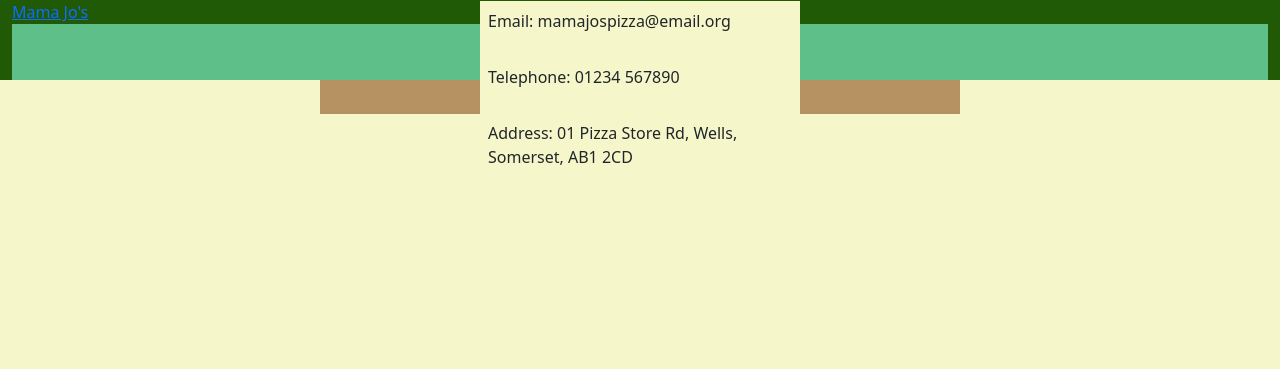
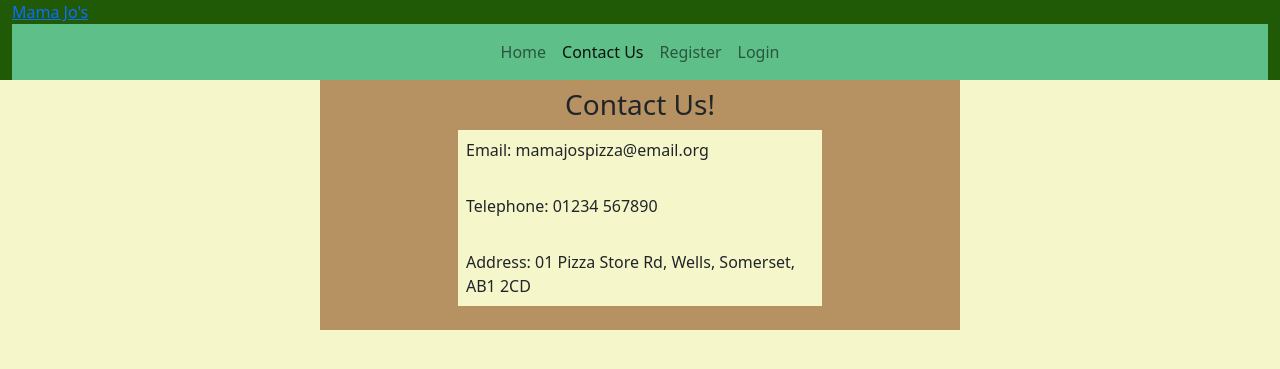
Before and after one commit to KeyWarden/Project-4-Restaurant-Booking-System, a Django app: page /contacts/ in a window 1280 px wide. Shown: the top 369 px of the page. Run offline with Django 3.2, Linux system fonts and the light colour scheme.

Commit message:
add position styling to contacts

```diff
--- a/booking/templates/booking/contacts.html
+++ b/booking/templates/booking/contacts.html
@@ -11,9 +11,9 @@
     </li>
 {% endblock %}
 {% block content %}
-    <div class="position-relative top-50 bottom-50 start-50 translate-middle-x bg-lion w-50">
+    <div class="my-auto mx-auto p-2 bg-lion col-sm-6">
         <h3 class="text-center">Contact Us!</h3>
-        <div class="position-absolute top-50 start-50 translate-middle bg-cream">
+        <div class="col-md-7 mx-auto bg-cream">
             <p class="d-block p-2">Email: mamajospizza@email.org</p>
             <p class="d-block p-2">Telephone: 01234 567890</p>
             <p class="d-block p-2">Address: 01 Pizza Store Rd, Wells, Somerset, AB1 2CD</p>
--- a/booking/templates/booking/site_page.html
+++ b/booking/templates/booking/site_page.html
@@ -31,10 +31,10 @@
 </head>
 <body class="bg-cream position-relative">
     <header class="container-fluid bg-header position-relative">
-        <a href="/" class="col">Mama Jo's</a>
+        <a href="/" class="me-auto ms-auto">Mama Jo's</a>
         <nav class="navbar navbar-expand-lg navbar-light bg-emerald">
             <div class="container col-6">
-                <button class="navbar-toggler" type="button" data-bs-toggle="collapse" data-bs-target="#navbarText"
+                <button class="navbar-toggler me-auto ms-auto mb-2 mb-lg-0" type="button" data-bs-toggle="collapse" data-bs-target="#navbarText"
                     aria-controls="navbarText" aria-expanded="false" aria-label="Toggle navigation">
                     <span class="navbar-toggler-icon"></span>
                 </button>
```
Also changed, not shown: booking/forms.py (line endings or trailing spaces), booking/views.py (line endings or trailing spaces).
